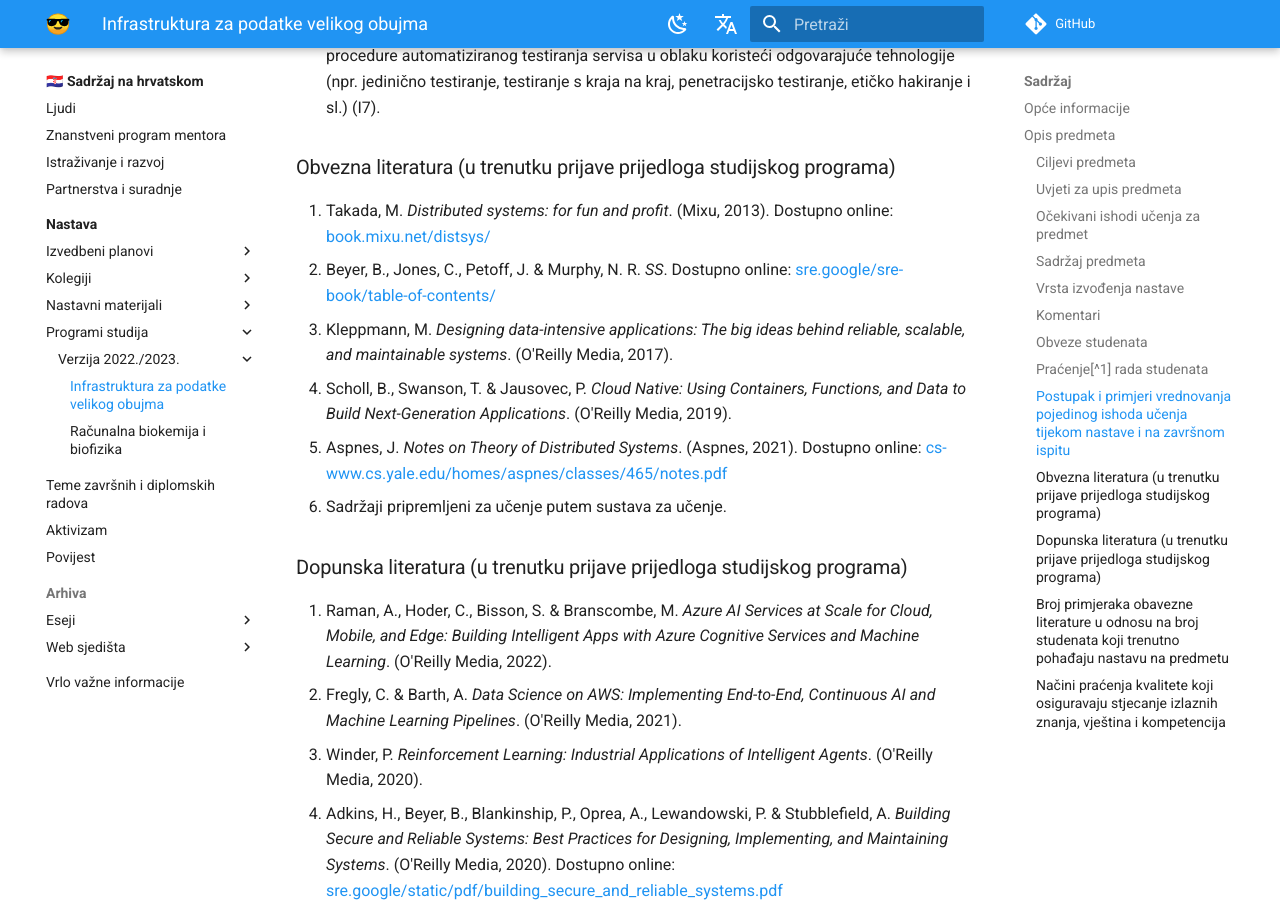
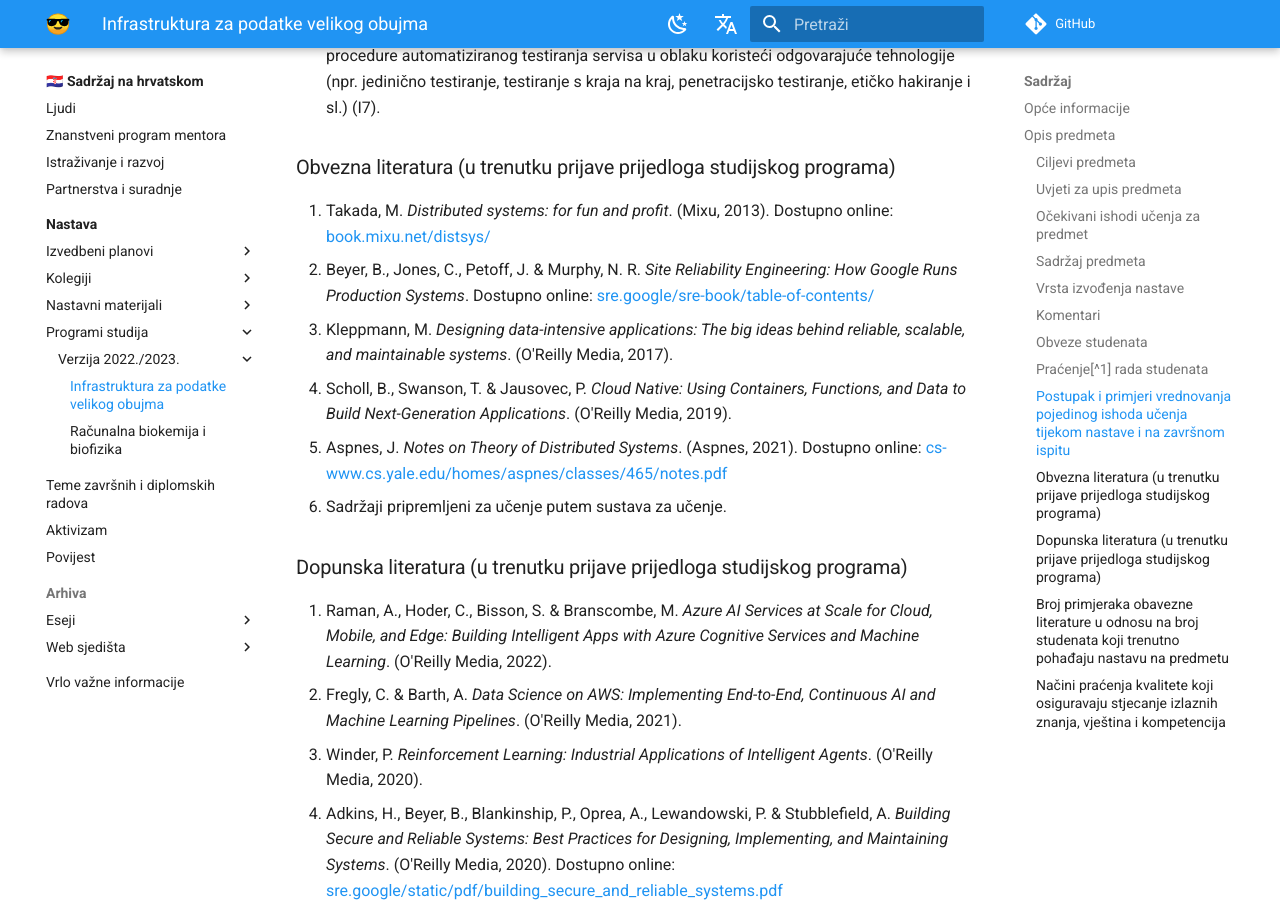
Before and after one commit to gaseri/website, an MkDocs documentation site: the page built from docs/hr/nastava/programi/verzija-2022-2023/IPVO.md, in a window 1280 px wide and 900 px high, scrolled down 3904 px. Built offline with MkDocs 1.6.1 and Material for MkDocs 9.7.7, drawn with Linux system fonts in a browser that asks for light colours; comment, search, counter and statistics services are not loaded.

Commit message:
Fixed typos in IPVO course literature

```diff
--- a/docs/hr/nastava/programi/verzija-2022-2023/IPVO.md
+++ b/docs/hr/nastava/programi/verzija-2022-2023/IPVO.md
@@ -99,7 +99,7 @@ Detaljan način razrade bodovanja na predmetu te pragovi prolaza za pojedine akt
 ### Obvezna literatura (u trenutku prijave prijedloga studijskog programa)
 
 1. Takada, M. *Distributed systems: for fun and profit*. (Mixu, 2013). Dostupno online: [book.mixu.net/distsys/](http://book.mixu.net/distsys/)
-2. Beyer, B., Jones, C., Petoff, J. & Murphy, N. R. *SS*. Dostupno online: [sre.google/sre-book/table-of-contents/](https://sre.google/sre-book/table-of-contents/)
+2. Beyer, B., Jones, C., Petoff, J. & Murphy, N. R. *Site Reliability Engineering: How Google Runs Production Systems*. Dostupno online: [sre.google/sre-book/table-of-contents/](https://sre.google/sre-book/table-of-contents/)
 3. Kleppmann, M. *Designing data-intensive applications: The big ideas behind reliable, scalable, and maintainable systems*. (O'Reilly Media, 2017).
 4. Scholl, B., Swanson, T. & Jausovec, P. *Cloud Native: Using Containers, Functions, and Data to Build Next-Generation Applications*. (O'Reilly Media, 2019).
 5. Aspnes, J. *Notes on Theory of Distributed Systems*. (Aspnes, 2021). Dostupno online: [cs-www.cs.yale.edu/homes/aspnes/classes/465/notes.pdf](http://cs-www.cs.yale.edu/homes/aspnes/classes/465/notes.pdf)
```
